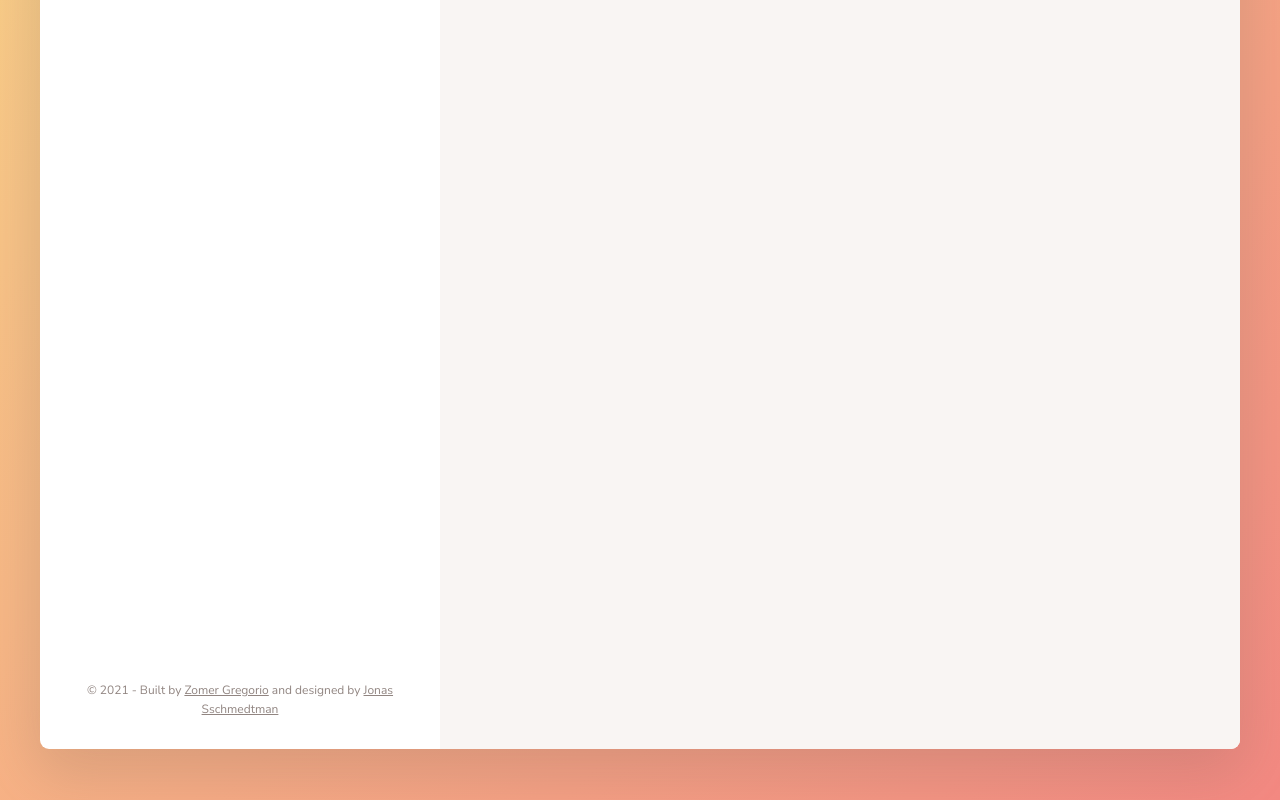
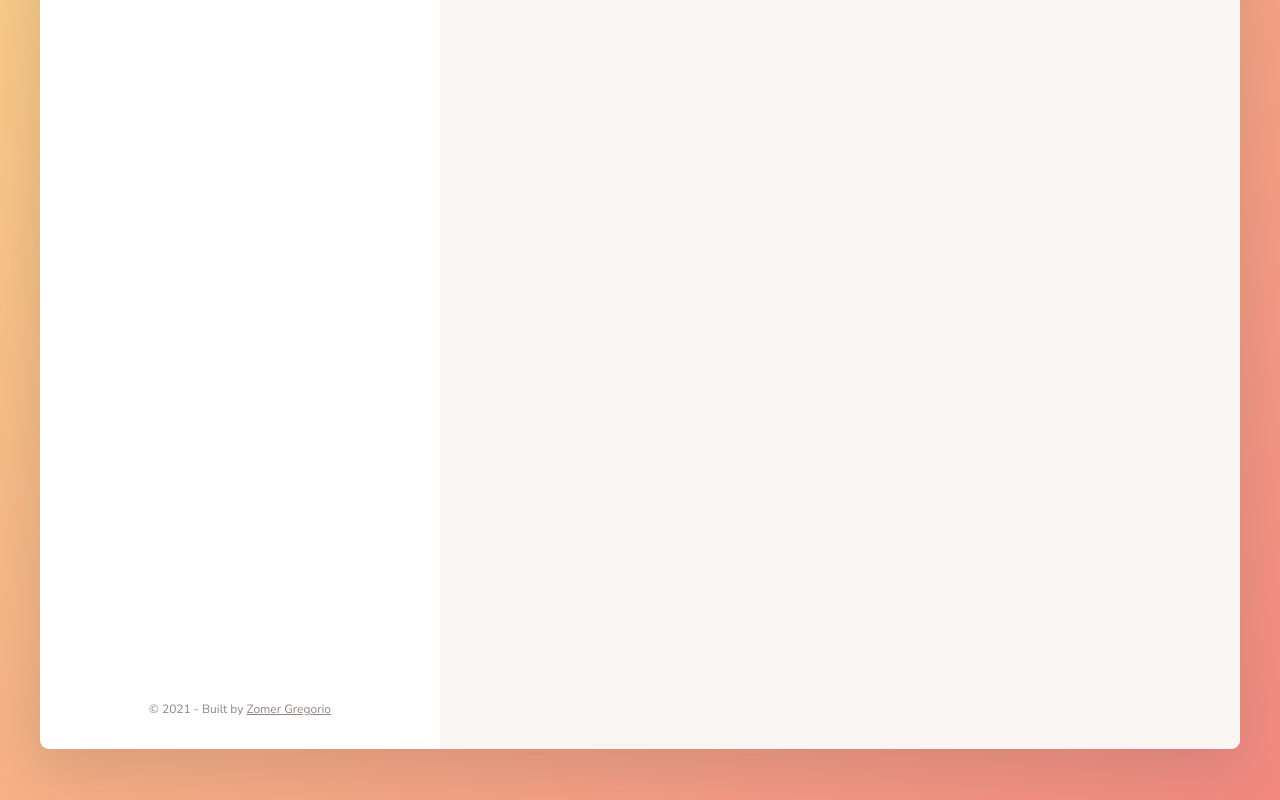
Before and after one commit to zomeru/recipe-app, a website built with Parcel: page index.html in a window 1280 px wide. Shown: the part 472-1272 px from the top of the page. Built offline with nearby package versions, Linux system fonts and the light colour scheme.

Commit message:
Update index.html

```diff
--- a/index.html
+++ b/index.html
@@ -129,13 +129,6 @@
             href="https://zomergregorio.live"
             >Zomer Gregorio</a
           >
-          and designed by
-          <a
-            class="twitter-link"
-            target="_blank"
-            href="https://twitter.com/jonasschmedtman"
-            >Jonas Sschmedtman</a
-          >
         </p>
       </div>
 
@@ -149,116 +142,6 @@
           <p>Start by searching for a recipe or an ingredient. Have fun!</p>
         </div>
 
-        <!-- <div class="spinner">
-          <svg>
-            <use href="src/img/icons.svg#icon-loader"></use>
-          </svg>
-        </div> -->
-
-        <!-- <div class="error">
-            <div>
-              <svg>
-                <use href="src/img/icons.svg#icon-alert-triangle"></use>
-              </svg>
-            </div>
-            <p>No recipes found for your query. Please try again!</p>
-          </div> -->
-
-        <!--
-        <figure class="recipe__fig">
-          <img src="src/img/test-1.jpg" alt="Tomato" class="recipe__img" />
-          <h1 class="recipe__title">
-            <span>Pasta with tomato cream sauce</span>
-          </h1>
-        </figure>
-
-        <div class="recipe__details">
-          <div class="recipe__info">
-            <svg class="recipe__info-icon">
-              <use href="src/img/icons.svg#icon-clock"></use>
-            </svg>
-            <span class="recipe__info-data recipe__info-data--minutes">45</span>
-            <span class="recipe__info-text">minutes</span>
-          </div>
-          <div class="recipe__info">
-            <svg class="recipe__info-icon">
-              <use href="src/img/icons.svg#icon-users"></use>
-            </svg>
-            <span class="recipe__info-data recipe__info-data--people">4</span>
-            <span class="recipe__info-text">servings</span>
-
-            <div class="recipe__info-buttons">
-              <button class="btn--tiny btn--increase-servings">
-                <svg>
-                  <use href="src/img/icons.svg#icon-minus-circle"></use>
-                </svg>
-              </button>
-              <button class="btn--tiny btn--increase-servings">
-                <svg>
-                  <use href="src/img/icons.svg#icon-plus-circle"></use>
-                </svg>
-              </button>
-            </div>
-          </div>
-
-          <div class="recipe__user-generated">
-            <svg>
-              <use href="src/img/icons.svg#icon-user"></use>
-            </svg>
-          </div>
-          <button class="btn--round">
-            <svg class="">
-              <use href="src/img/icons.svg#icon-bookmark-fill"></use>
-            </svg>
-          </button>
-        </div>
-
-        <div class="recipe__ingredients">
-          <h2 class="heading--2">Recipe ingredients</h2>
-          <ul class="recipe__ingredient-list">
-            <li class="recipe__ingredient">
-              <svg class="recipe__icon">
-                <use href="src/img/icons.svg#icon-check"></use>
-              </svg>
-              <div class="recipe__quantity">1000</div>
-              <div class="recipe__description">
-                <span class="recipe__unit">g</span>
-                pasta
-              </div>
-            </li>
-
-            <li class="recipe__ingredient">
-              <svg class="recipe__icon">
-                <use href="src/img/icons.svg#icon-check"></use>
-              </svg>
-              <div class="recipe__quantity">0.5</div>
-              <div class="recipe__description">
-                <span class="recipe__unit">cup</span>
-                ricotta cheese
-              </div>
-            </li>
-          </ul>
-        </div>
-
-        <div class="recipe__directions">
-          <h2 class="heading--2">How to cook it</h2>
-          <p class="recipe__directions-text">
-            This recipe was carefully designed and tested by
-            <span class="recipe__publisher">The Pioneer Woman</span>. Please check out
-            directions at their website.
-          </p>
-          <a
-            class="btn--small recipe__btn"
-            href="http://thepioneerwoman.com/cooking/pasta-with-tomato-cream-sauce/"
-            target="_blank"
-          >
-            <span>Directions</span>
-            <svg class="search__icon">
-              <use href="src/img/icons.svg#icon-arrow-right"></use>
-            </svg>
-          </a>
-        </div>
-        -->
       </div>
     </div>
 
```
